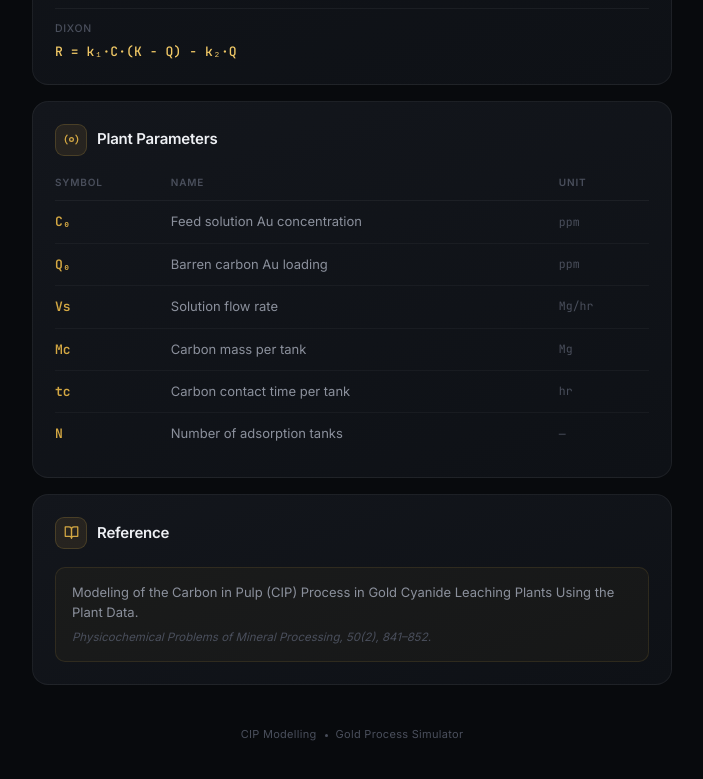
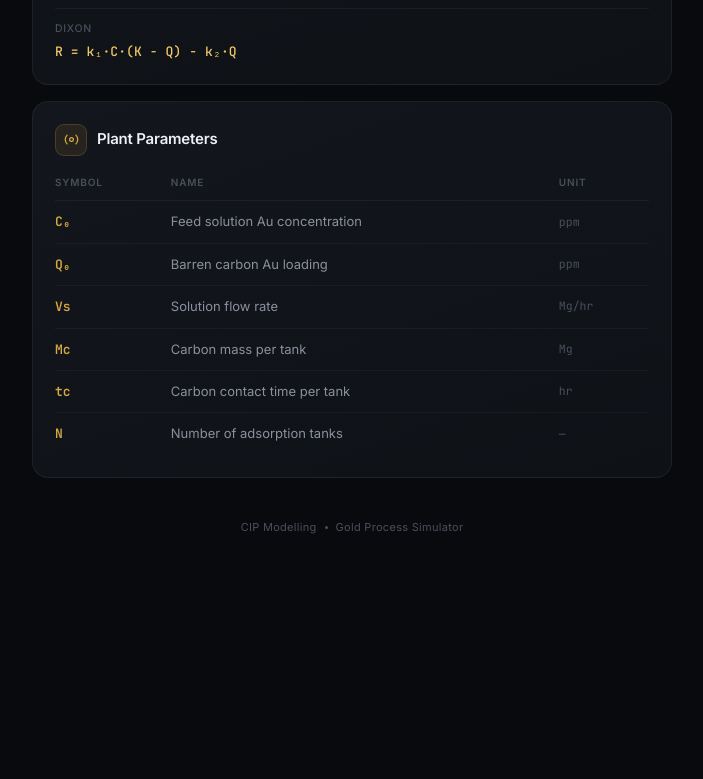
Before and after one commit to tcp777/tcp777.github.io, a plain HTML site: page info.html in a window 1280 px wide. Shown: the part 1969-2748 px from the top of the page, without its empty margins (288-991 px from the left). After the commit the page ends 2585 px from the top, so only its background shows below. Drawn offline with Linux system fonts and the light colour scheme.

Commit message:
Add files via upload

```diff
--- a/info.html
+++ b/info.html
@@ -356,28 +356,7 @@
 
     .ptable tr:last-child td { border-bottom: none; }
 
-    /* ── Reference ── */
-    .ref-box {
-      background: rgba(212,168,67,0.04);
-      border: 1px solid rgba(212,168,67,0.12);
-      border-radius: var(--r2);
-      padding: 14px 16px;
-    }
-
-    .ref-box p:first-child {
-      font-size: 13px;
-      color: var(--t2);
-      line-height: 1.55;
-      margin-bottom: 6px;
-    }
-
-    .ref-box p:last-child {
-      font-size: 11.5px;
-      color: var(--t3);
-      font-style: italic;
-    }
-
-    /* ── Footer ── */
+/* ── Footer ── */
     .footer {
       text-align: center;
       margin-top: 40px;
@@ -623,23 +602,7 @@
     </table>
   </div>
 
-  <!-- ── Reference ── -->
-  <div class="card">
-    <div class="sec-title">
-      <div class="sec-icon">
-        <svg viewBox="0 0 24 24" fill="none" stroke="#d4a843" stroke-width="2" stroke-linecap="round" stroke-linejoin="round">
-          <path d="M2 3h6a4 4 0 0 1 4 4v14a3 3 0 0 0-3-3H2z"/><path d="M22 3h-6a4 4 0 0 0-4 4v14a3 3 0 0 1 3-3h7z"/>
-        </svg>
-      </div>
-      <h2>Reference</h2>
-    </div>
-    <div class="ref-box">
-      <p>Modeling of the Carbon in Pulp (CIP) Process in Gold Cyanide Leaching Plants Using the Plant Data.</p>
-      <p>Physicochemical Problems of Mineral Processing, 50(2), 841–852.</p>
-    </div>
-  </div>
-
-  <div class="footer">
+<div class="footer">
     CIP Modelling<span></span>Gold Process Simulator
   </div>
 
```
